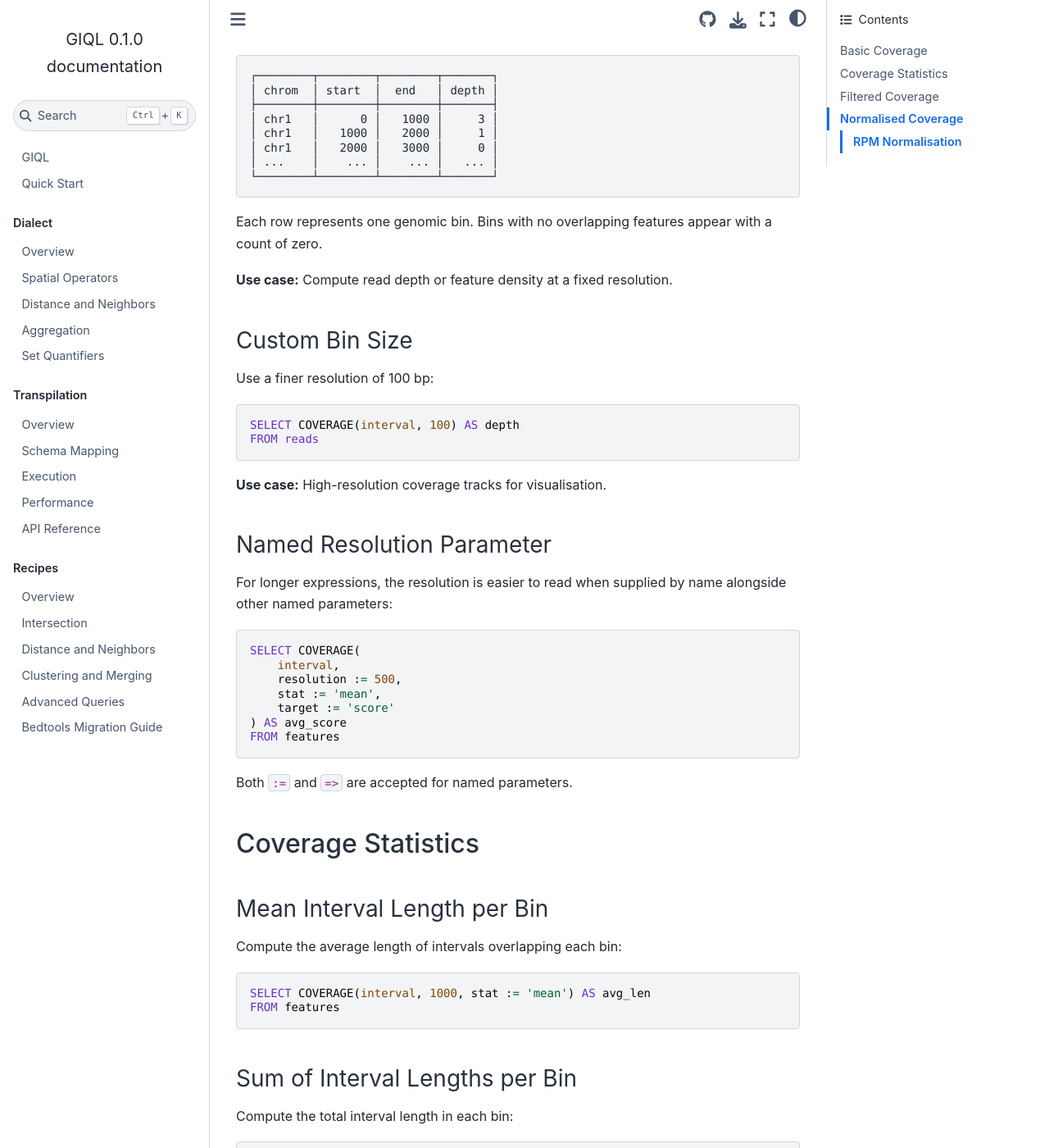
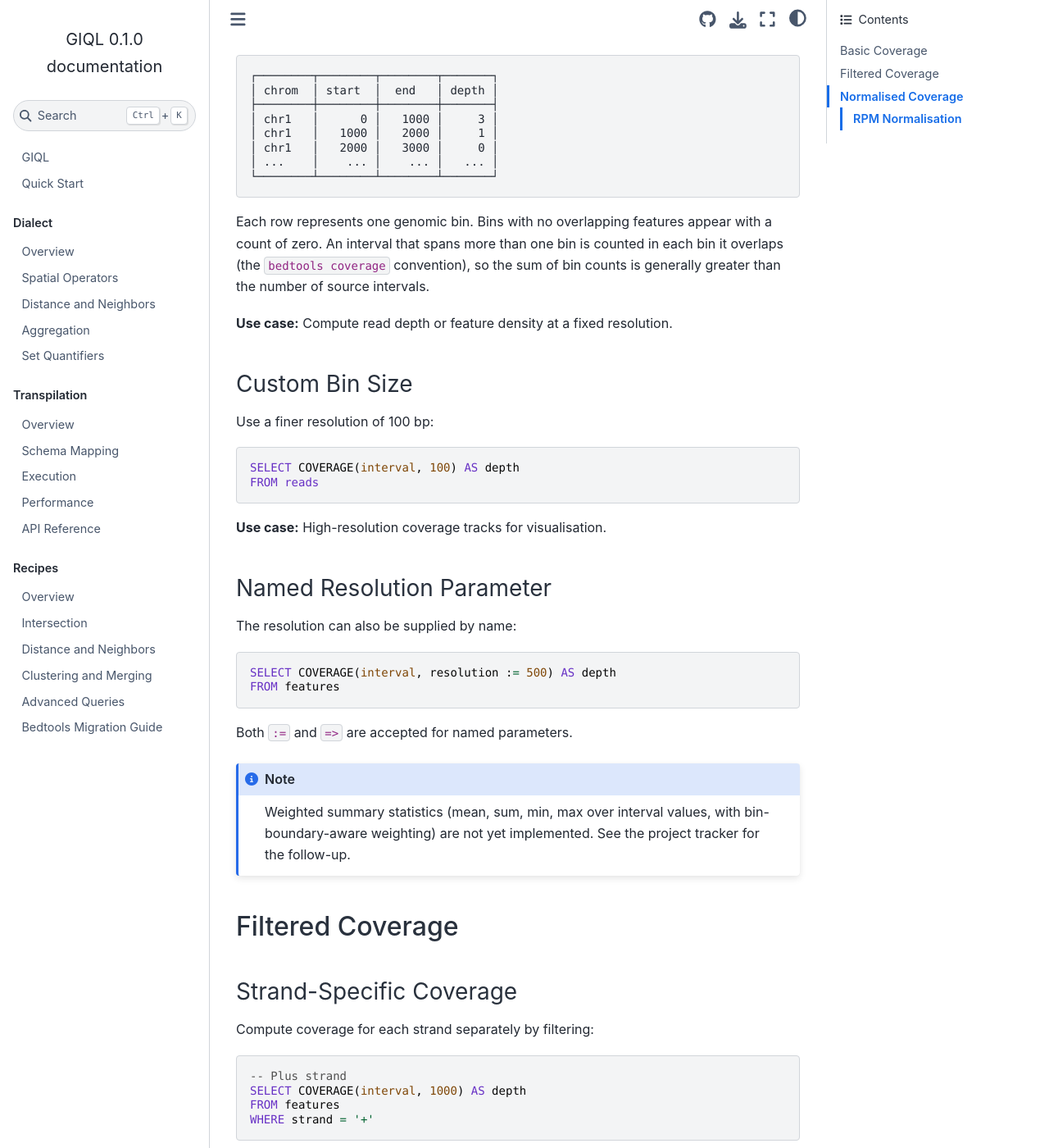
Before and after one commit to abdenlab/giql, a Sphinx documentation site: the page built from docs/recipes/coverage.rst, in a window 1280 px wide and 1400 px high, scrolled down 591 px. Shown: the whole window at 82% size. Built offline with Sphinx 7.4.7 and the Sphinx Book theme 1.1.4, drawn with Linux system fonts in a browser that asks for light colours; some of the changed text lies outside the part shown.

Commit message:
docs: Trim COVERAGE reference and recipes to count-only scope
Match the operator's reduced surface: drop the stat and target
parameter sections, the mean/sum/min/max examples, and the named-
parameter recipe that combined them. Add explicit notes about the
bedtools coverage convention — an interval spanning multiple bins is
counted in each bin it overlaps, so the sum of bin counts is generally
greater than the number of source intervals — and flag that weighted
summary statistics are deferred to a follow-up.

```diff
--- a/docs/recipes/coverage.rst
+++ b/docs/recipes/coverage.rst
@@ -32,7 +32,7 @@
    │ ...    │    ... │    ... │   ... │
    └────────┴────────┴────────┴───────┘
 
-Each row represents one genomic bin. Bins with no overlapping features appear with a count of zero.
+Each row represents one genomic bin. Bins with no overlapping features appear with a count of zero. An interval that spans more than one bin is counted in each bin it overlaps (the ``bedtools coverage`` convention), so the sum of bin counts is generally greater than the number of source intervals.
 
 **Use case:** Compute read depth or feature density at a fixed resolution.
 
@@ -51,64 +51,18 @@
 Named Resolution Parameter
 ~~~~~~~~~~~~~~~~~~~~~~~~~~
 
-For longer expressions, the resolution is easier to read when supplied by name alongside other named parameters:
+The resolution can also be supplied by name:
 
 .. code-block:: sql
 
-   SELECT COVERAGE(
-       interval,
-       resolution := 500,
-       stat := 'mean',
-       target := 'score'
-   ) AS avg_score
+   SELECT COVERAGE(interval, resolution := 500) AS depth
    FROM features
 
 Both ``:=`` and ``=>`` are accepted for named parameters.
 
-Coverage Statistics
--------------------
+.. note::
 
-Mean Interval Length per Bin
-~~~~~~~~~~~~~~~~~~~~~~~~~~~~
-
-Compute the average length of intervals overlapping each bin:
-
-.. code-block:: sql
-
-   SELECT COVERAGE(interval, 1000, stat := 'mean') AS avg_len
-   FROM features
-
-Sum of Interval Lengths per Bin
-~~~~~~~~~~~~~~~~~~~~~~~~~~~~~~~
-
-Compute the total interval length in each bin:
-
-.. code-block:: sql
-
-   SELECT COVERAGE(interval, 1000, stat := 'sum') AS total_len
-   FROM features
-
-Maximum Interval Length per Bin
-~~~~~~~~~~~~~~~~~~~~~~~~~~~~~~~
-
-Find the longest interval overlapping each bin:
-
-.. code-block:: sql
-
-   SELECT COVERAGE(interval, 1000, stat := 'max') AS max_len
-   FROM features
-
-Aggregating a Specific Column
-~~~~~~~~~~~~~~~~~~~~~~~~~~~~~
-
-Compute the mean score of overlapping features per bin instead of summarising interval length:
-
-.. code-block:: sql
-
-   SELECT COVERAGE(interval, 1000, stat := 'mean', target := 'score') AS avg_score
-   FROM features
-
-**Use case:** Signal tracks from a numeric column (e.g. ChIP-seq score, p-value).
+   Weighted summary statistics (mean, sum, min, max over interval values, with bin-boundary-aware weighting) are not yet implemented. See the project tracker for the follow-up.
 
 Filtered Coverage
 -----------------
```
Also changed, not shown: docs/dialect/aggregation-operators.rst (+13 -37 lines).
